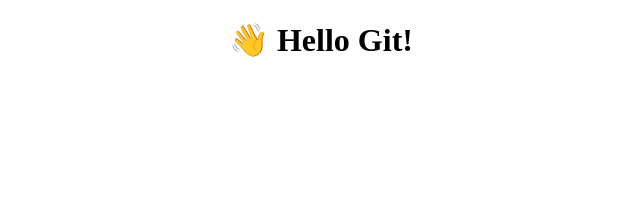
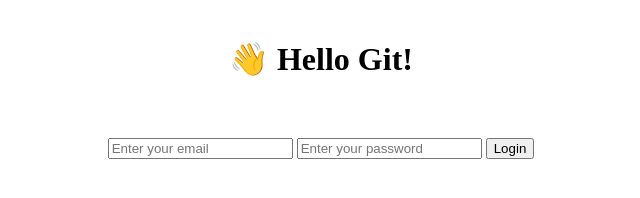
Before and after one commit to DeborahImaji/deborahi-shecodes-plus-week-6, a plain HTML site: page index.html in a window 1280 px wide. Shown: the whole page, without its empty margins (319-959 px from the left). Drawn offline with Linux system fonts and the light colour scheme.

Commit message:
Added login form
I have added and styled a lil log in form 🙂

```diff
--- a/index.html
+++ b/index.html
@@ -13,6 +13,16 @@
 
     <h1>👋 Hello Git!</h1>
 
+    <div class="form-1">
+
+        <form>
+            <input type="email" placeholder="Enter your email" />
+            <input type="password" placeholder="Enter your password" />
+            <input type="submit" value="Login" />
+        </form>
+
+    </div>
+
     <script src="script.js"></script>
 
 </body>
--- a/styles.css
+++ b/styles.css
@@ -1,3 +1,9 @@
 h1 {
+    margin-top: 40px;
     text-align: center;
 }
+
+.form-1 {
+    margin-top: 60px;
+    text-align: center;
+}
```
